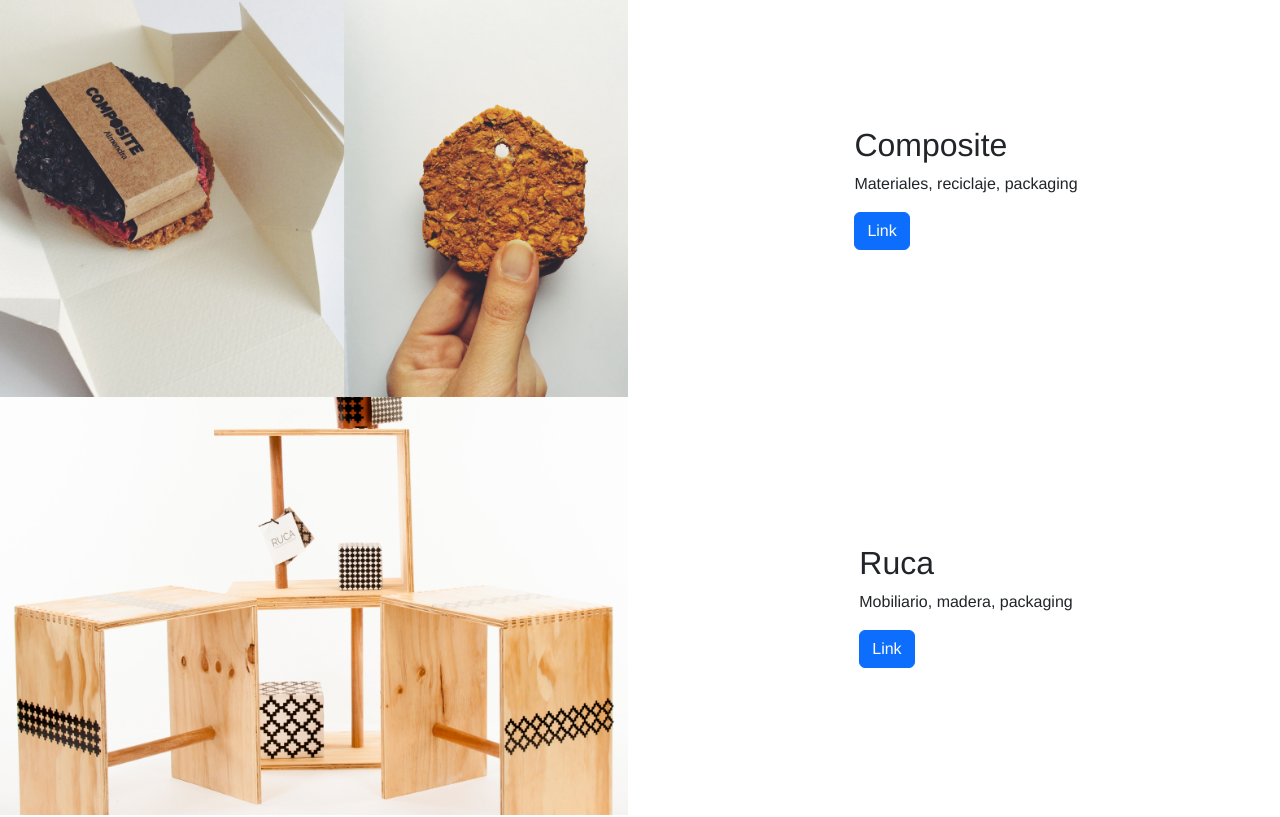
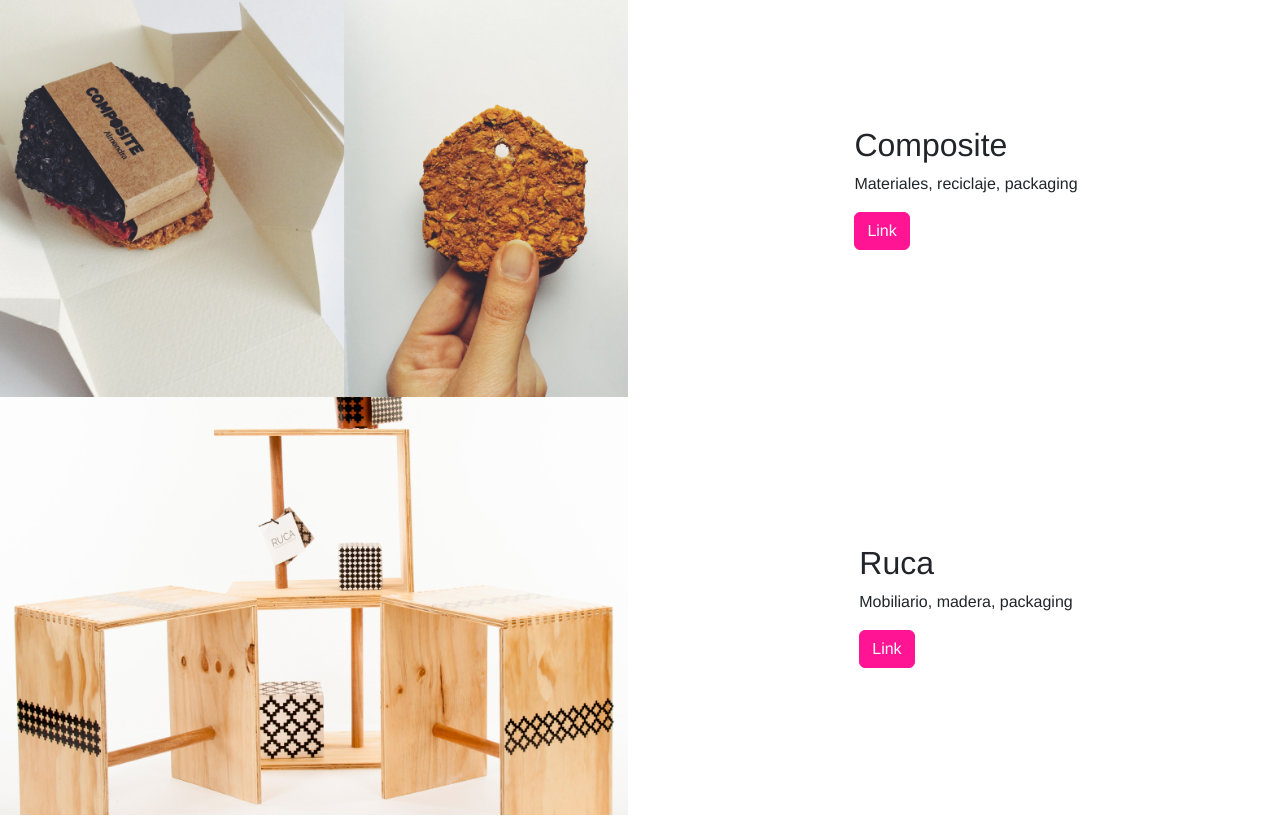
Before and after one commit to SailorDom/portafolio_prueba, a website: page pages/proyectos.html in a window 1280 px wide. Shown: the part 933-1750 px from the top of the page. Drawn offline with nearby package versions, Linux system fonts and the light colour scheme.

Commit message:
Ultimas modificaciones sass

```diff
--- a/pages/proyectos.html
+++ b/pages/proyectos.html
@@ -66,7 +66,7 @@
                       <div>
                         <h2>Cerveza Cabezona</h2>
                           <p>Cervecería independiente, editorial, packaging</p>
-                          <a class="btn btn-primary" href="./pages/proyectos.html" role="button">Link</a>
+                          <a class="btn btn-primary botonRosado" href="./pages/proyectos.html" role="button">Link</a>
                       </div>
                   </div>
               </section>
@@ -80,7 +80,7 @@
                       <div>
                         <h2>Composite</h2>
                           <p>Materiales, reciclaje, packaging </p>
-                          <a class="btn btn-primary" href="./pages/proyectos.html" role="button">Link</a>
+                          <a class="btn btn-primary botonRosado" href="./pages/proyectos.html" role="button">Link</a>
                       </div>
                   </div>
               </section>
@@ -93,7 +93,7 @@
                       <div>
                         <h2>Ruca</h2>
                           <p>Mobiliario, madera, packaging</p>
-                          <a class="btn btn-primary" href="./pages/proyectos.html" role="button">Link</a>
+                          <a class="btn btn-primary botonRosado" href="./pages/proyectos.html" role="button">Link</a>
                       </div>
                   </div>
             </section>
--- a/sass/styles.scss
+++ b/sass/styles.scss
@@ -10,3 +10,7 @@
     width: 30%;
     margin: auto
 }
+
+.botonRosado {
+    @include botonRosado
+}
```
Also changed, not shown: pages/sobremi.html (+1 -1 lines), css/styles.css.
